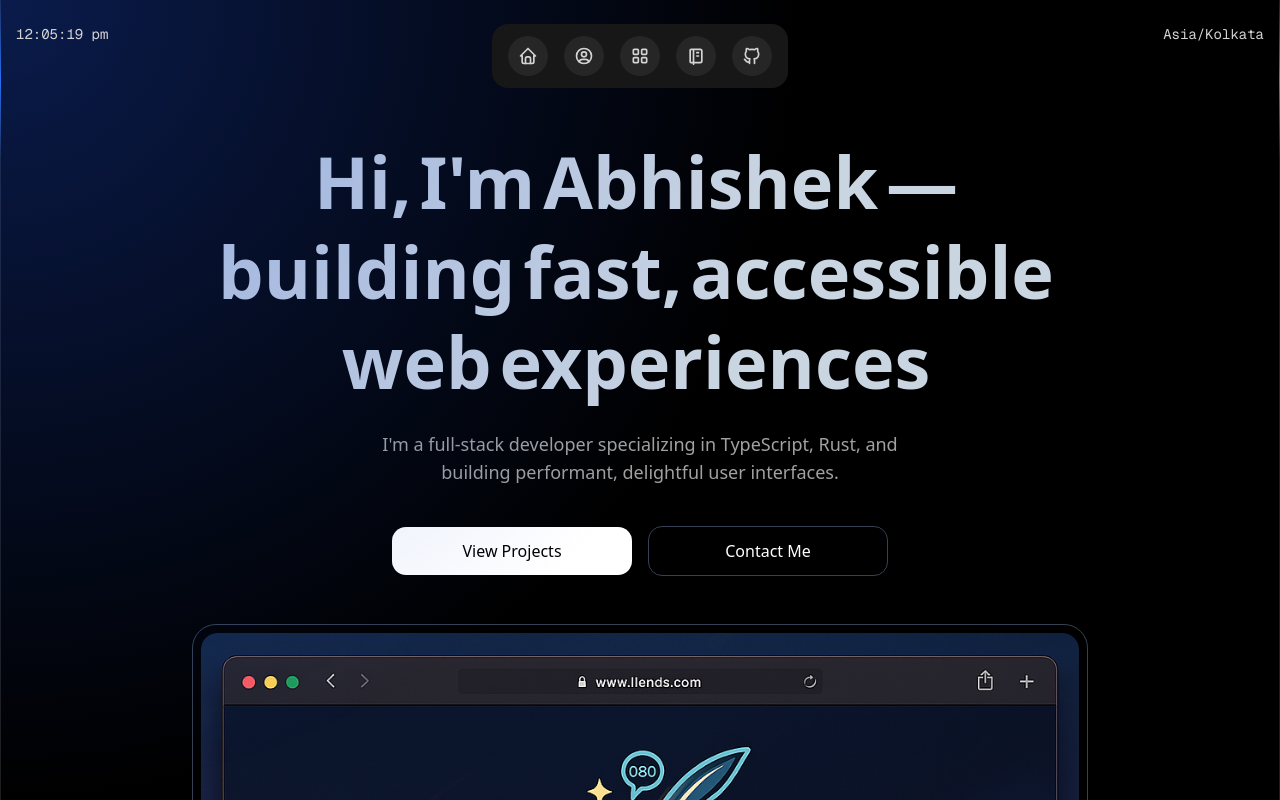
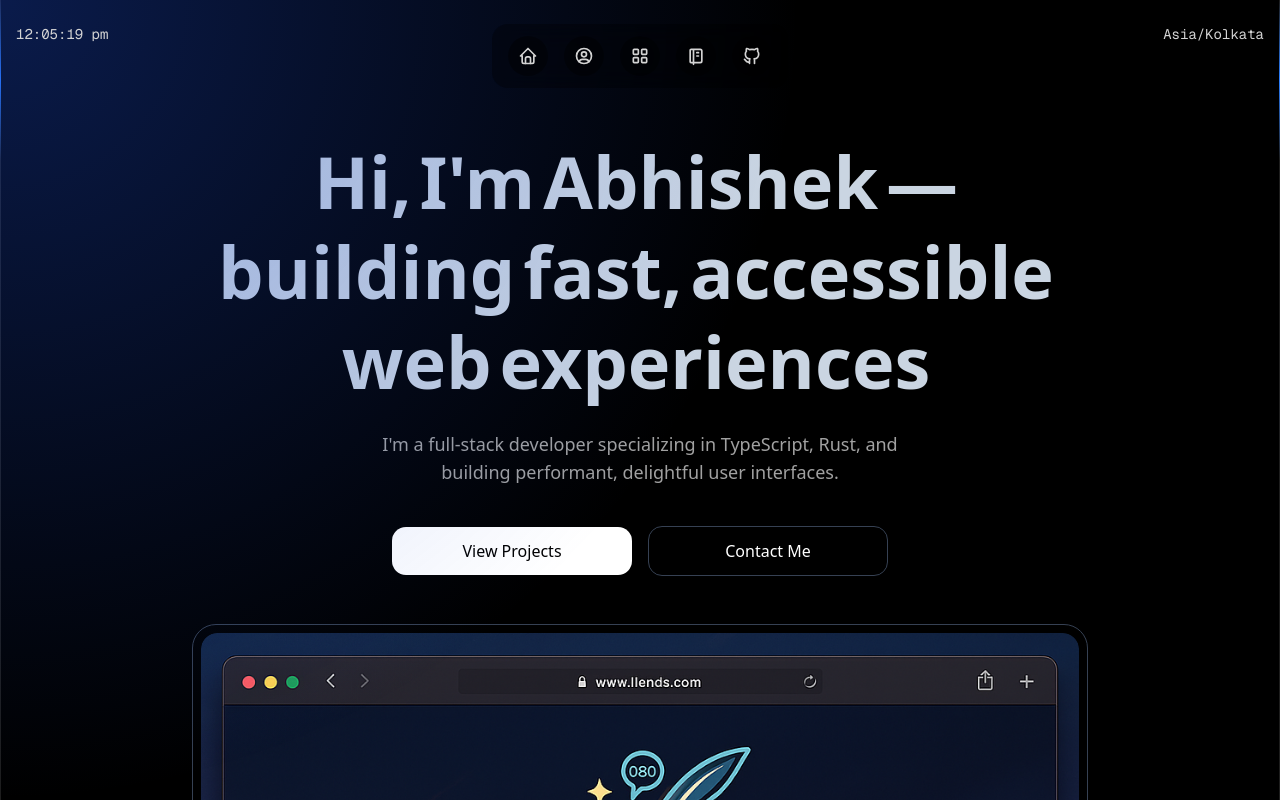
Before and after one commit to Abhishek2010dev/BuildBoard, a Next.js app: page / in a window 1280 px wide. Shown: the top 800 px of the page. Built offline with nearby package versions, Linux system fonts and the light colour scheme.

Commit message:
make it transparent

```diff
--- a/components/ui/floating-dock.tsx
+++ b/components/ui/floating-dock.tsx
@@ -42,7 +42,7 @@ const FloatingDockMobile = ({
         {open && (
           <motion.div
             layoutId="nav"
-            className="absolute bottom-full mb-2 inset-x-0 flex flex-col gap-2"
+            className="absolute bottom-full mb-2 inset-x-0 flex flex-col gap-2 backdrop-blur-md"
           >
             {items.map((item, idx) => (
               <motion.div
@@ -64,7 +64,7 @@ const FloatingDockMobile = ({
                 <Link
                   href={item.href}
                   key={item.title}
-                  className="h-10 w-10 rounded-full bg-gray-50 dark:bg-neutral-900 flex items-center justify-center"
+                  className="h-10 w-10 rounded-full bg-white/30 dark:bg-black/30 backdrop-blur-md flex items-center justify-center"
                 >
                   <div className="h-4 w-4">{item.icon}</div>
                 </Link>
@@ -75,7 +75,7 @@ const FloatingDockMobile = ({
       </AnimatePresence>
       <button
         onClick={() => setOpen(!open)}
-        className="h-10 w-10 rounded-full bg-gray-50 dark:bg-neutral-800 flex items-center justify-center"
+        className="h-10 w-10 rounded-full bg-white/30 dark:bg-black/30 backdrop-blur-md flex items-center justify-center transition-all duration-300"
       >
         <IconLayoutNavbarCollapse className="h-5 w-5 text-neutral-500 dark:text-neutral-400" />
       </button>
@@ -96,7 +96,7 @@ const FloatingDockDesktop = ({
       onMouseMove={(e) => mouseX.set(e.pageX)}
       onMouseLeave={() => mouseX.set(Infinity)}
       className={cn(
-        "mx-auto hidden md:flex h-16 gap-4 items-end rounded-2xl bg-gray-50 dark:bg-neutral-900 px-4 pb-3",
+        "mx-auto hidden md:flex h-16 gap-4 items-end rounded-2xl bg-white/30 dark:bg-black/30 backdrop-blur-md px-4 pb-3 transition-all duration-300",
         className,
       )}
     >
@@ -165,7 +165,7 @@ function IconContainer({
       <motion.div
         ref={ref}
         style={{ width, height }}
-        className="aspect-square rounded-full bg-gray-200 dark:bg-neutral-800 flex items-center justify-center relative"
+        className="aspect-square rounded-full bg-white/30 dark:bg-black/30 backdrop-blur-md flex items-center justify-center relative transition-all duration-300"
       >
         <motion.div
           style={{ width: widthIcon, height: heightIcon }}
```
